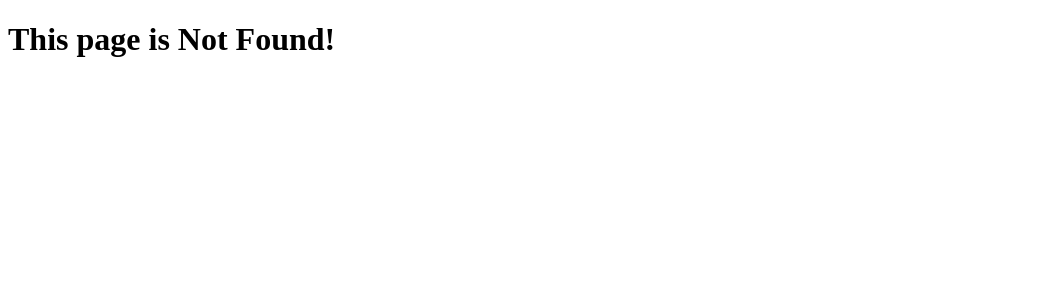
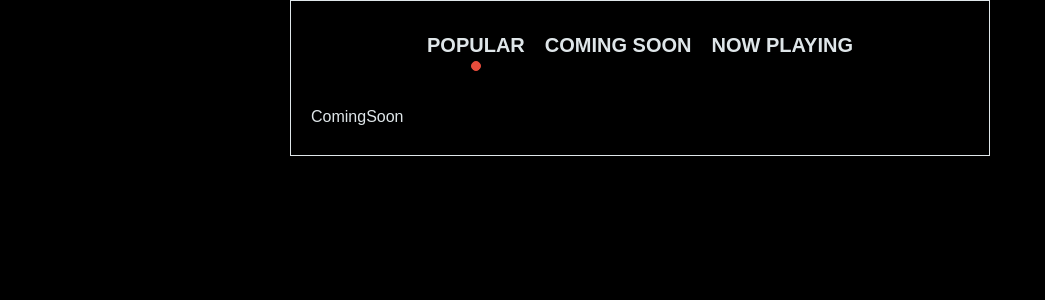
Before and after one commit to Joie-Kim/asg-react-study, a React (Vite) app: page /coming-soon in a window 1280 px wide. Before the commit this address had no page. Shown: the top 300 px of the page, without its empty margins (0-1045 px from the left). Built offline with nearby package versions, Linux system fonts and the light colour scheme.

Commit message:
add: page & header UI

```diff
--- a/src/App.tsx
+++ b/src/App.tsx
@@ -1,12 +1,29 @@
 import { Outlet } from 'react-router-dom';
 import { GlobalStyle } from './styles/globalStyle.ts';
+import Header from './components/Header.tsx';
+import styled from 'styled-components';
+
+const Container = styled.div`
+  padding: 0px 20px;
+  margin: 0 auto;
+  max-width: 700px;
+  border: 1px solid;
+`;
+
+const ContentsContainer = styled.div`
+  margin: 20px 0;
+  padding: 10px 0;
+`;
 
 function App() {
   return (
-    <>
+    <Container>
       <GlobalStyle />
-      <Outlet />
-    </>
+      <Header />
+      <ContentsContainer>
+        <Outlet />
+      </ContentsContainer>
+    </Container>
   );
 }
 
--- /dev/null
+++ b/src/api/index.ts
@@ -0,0 +1,29 @@
+const BASE_URL = 'https://movies-api.nomadcoders.workers.dev';
+
+export async function fetchPopular() {
+  const res = await fetch(`${BASE_URL}/popular`);
+  return await res.json();
+}
+
+export async function fetchNowPlaying() {
+  const res = await fetch(`${BASE_URL}/now-playing`);
+  return await res.json();
+}
+
+export async function fetchComingSoon() {
+  const res = await fetch(`${BASE_URL}/coming-soon`);
+  return await res.json();
+}
+
+export async function fetchMovie(id: string) {
+  const res = await fetch(`${BASE_URL}/movie?id=${id}`);
+  return await res.json();
+}
+
+export function makeImagePath(image: string) {
+  return `https://image.tmdb.org/t/p/w500${image}`;
+}
+
+export function makeBgPath(image: string) {
+  return `https://image.tmdb.org/t/p/original${image}`;
+}
--- /dev/null
+++ b/src/components/Header.tsx
@@ -0,0 +1,82 @@
+import { motion } from 'framer-motion';
+import { useState } from 'react';
+import { Link } from 'react-router-dom';
+import styled from 'styled-components';
+
+// #region style
+const Container = styled(motion.header)`
+  position: sticky;
+  top: -4px;
+  left: 0;
+  margin: 10px 0;
+  padding: 24px 0;
+  width: 100%;
+  background-color: black;
+`;
+
+const MenuList = styled(motion.ul)`
+  display: flex;
+  align-items: center;
+  justify-content: center;
+`;
+
+const MenuItem = styled(motion.li)`
+  display: flex;
+  flex-direction: column;
+  align-items: center;
+  margin: 0 10px;
+  font-size: 1.25rem;
+  font-weight: bold;
+`;
+
+const SelectedDot = styled(motion.div)`
+  position: absolute;
+  bottom: 8px;
+  width: 10px;
+  height: 10px;
+  border: 1px solid ${(props) => props.theme.accentColor};
+  border-radius: 5px;
+  background-color: ${(props) => props.theme.accentColor};
+`;
+// #endregion
+
+// #region 메뉴 데이터
+const MENU = [
+  {
+    key: 0,
+    name: 'POPULAR',
+    url: '/',
+  },
+  {
+    key: 1,
+    name: 'COMING SOON',
+    url: '/coming-soon',
+  },
+  {
+    key: 2,
+    name: 'NOW PLAYING',
+    url: '/now-playing',
+  },
+];
+// #endregion
+
+const Header = () => {
+  const [selected, setSelected] = useState<number>(0);
+  const onClick = (key: number) => {
+    setSelected(key);
+  };
+  return (
+    <Container>
+      <MenuList>
+        {MENU.map((menu) => (
+          <MenuItem key={menu.key} onClick={() => onClick(menu.key)}>
+            <Link to={menu.url}>{menu.name}</Link>
+            {selected === menu.key && <SelectedDot layoutId='selected' />}
+          </MenuItem>
+        ))}
+      </MenuList>
+    </Container>
+  );
+};
+
+export default Header;
--- /dev/null
+++ b/src/components/MovieItem.tsx
@@ -0,0 +1,35 @@
+import { makeImagePath } from '@/api';
+import styled from 'styled-components';
+
+const Container = styled.li`
+  display: flex;
+  flex-direction: column;
+  justify-content: center;
+  align-items: center;
+  min-height: 300px;
+  border: 1px solid;
+`;
+
+const Poster = styled.img`
+  width: 200px;
+  height: 90%;
+  border-radius: 20px;
+  /* background-color: tomato; */
+`;
+
+const Title = styled.h2``;
+
+interface Props {
+  movie: IMovie;
+}
+
+const MovieItem = ({ movie }: Props) => {
+  return (
+    <Container>
+      <Poster src={makeImagePath(movie.poster_path)} />
+      <Title>{movie.title}</Title>
+    </Container>
+  );
+};
+
+export default MovieItem;
--- /dev/null
+++ b/src/components/MovieList.tsx
@@ -0,0 +1,23 @@
+import styled from 'styled-components';
+import MovieItem from './MovieItem';
+
+const Container = styled.ul`
+  display: grid;
+  grid-template-columns: repeat(3, 1fr);
+`;
+
+interface Props {
+  movies: IMovie[];
+}
+
+const MovieList = ({ movies }: Props) => {
+  return (
+    <Container>
+      {movies.map((movie) => (
+        <MovieItem key={movie.id} movie={movie} />
+      ))}
+    </Container>
+  );
+};
+
+export default MovieList;
--- a/src/index.tsx
+++ b/src/index.tsx
@@ -6,19 +6,16 @@ import { RouterProvider } from 'react-router-dom';
 import Router from './Router';
 import { QueryClient, QueryClientProvider } from '@tanstack/react-query';
 import { ReactQueryDevtools } from '@tanstack/react-query-devtools';
-import { RecoilRoot } from 'recoil';
 
 const queryClient = new QueryClient();
 
 ReactDOM.createRoot(document.getElementById('root') as HTMLElement).render(
   <React.StrictMode>
-    <RecoilRoot>
     <QueryClientProvider client={queryClient}>
       <ThemeProvider theme={theme}>
         <RouterProvider router={Router} />
       </ThemeProvider>
       <ReactQueryDevtools initialIsOpen={false} />
     </QueryClientProvider>
-    </RecoilRoot>
   </React.StrictMode>
 );
--- /dev/null
+++ b/src/routes/ComingSoon.tsx
@@ -0,0 +1,5 @@
+const ComingSoon = () => {
+  return <h1>ComingSoon</h1>;
+};
+
+export default ComingSoon;
--- a/src/routes/Home.tsx
+++ b/src/routes/Home.tsx
@@ -1,5 +1,30 @@
+import { fetchPopular } from '@/api';
+import MovieList from '@/components/MovieList';
+import { useQuery } from '@tanstack/react-query';
+
 const Home = () => {
-  return <h1>Home</h1>;
+  const {
+    status,
+    data: movies,
+    error,
+    isFetching,
+  } = useQuery<IAPIResponse, Error, IMovie[]>({
+    queryKey: ['popular'],
+    queryFn: fetchPopular,
+    select: (popular) => popular.results,
+  });
+
+  return status === 'loading' ? (
+    <span>Loading...</span>
+  ) : status === 'error' ? (
+    <span>Error: {error.message}</span>
+  ) : (
+    <>
+      {isFetching ? <div>Refreshing...</div> : null}
+
+      <MovieList movies={movies} />
+    </>
+  );
 };
 
 export default Home;
--- /dev/null
+++ b/src/routes/NowPlaying.tsx
@@ -0,0 +1,5 @@
+const NowPlaying = () => {
+  return <h1>NowPlaying</h1>;
+};
+
+export default NowPlaying;
--- a/src/styles/theme.ts
+++ b/src/styles/theme.ts
@@ -1,7 +1,7 @@
 import { DefaultTheme } from 'styled-components';
 
 export const theme: DefaultTheme = {
-  bgColor: '#636e72',
+  bgColor: 'black',
   textColor: '#dfe6e9',
-  accentColor: '#00cec9',
+  accentColor: '#e74c3c',
 };
```
Also changed, not shown: src/Router.tsx (+10 -0 lines), src/types/api.d.ts (added, +66 -0 lines). Lines whose indentation alone changed are shown as unchanged.
